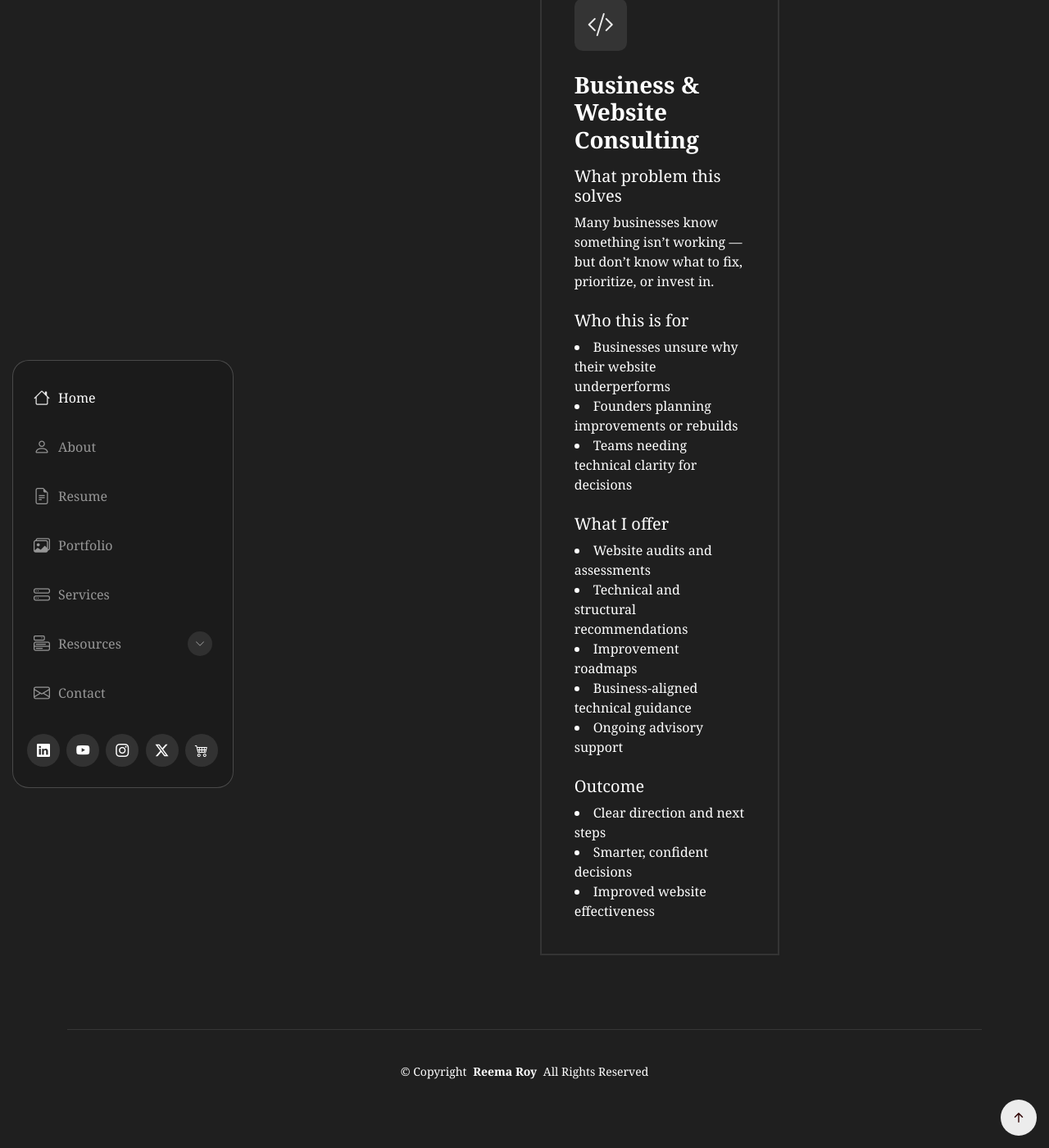
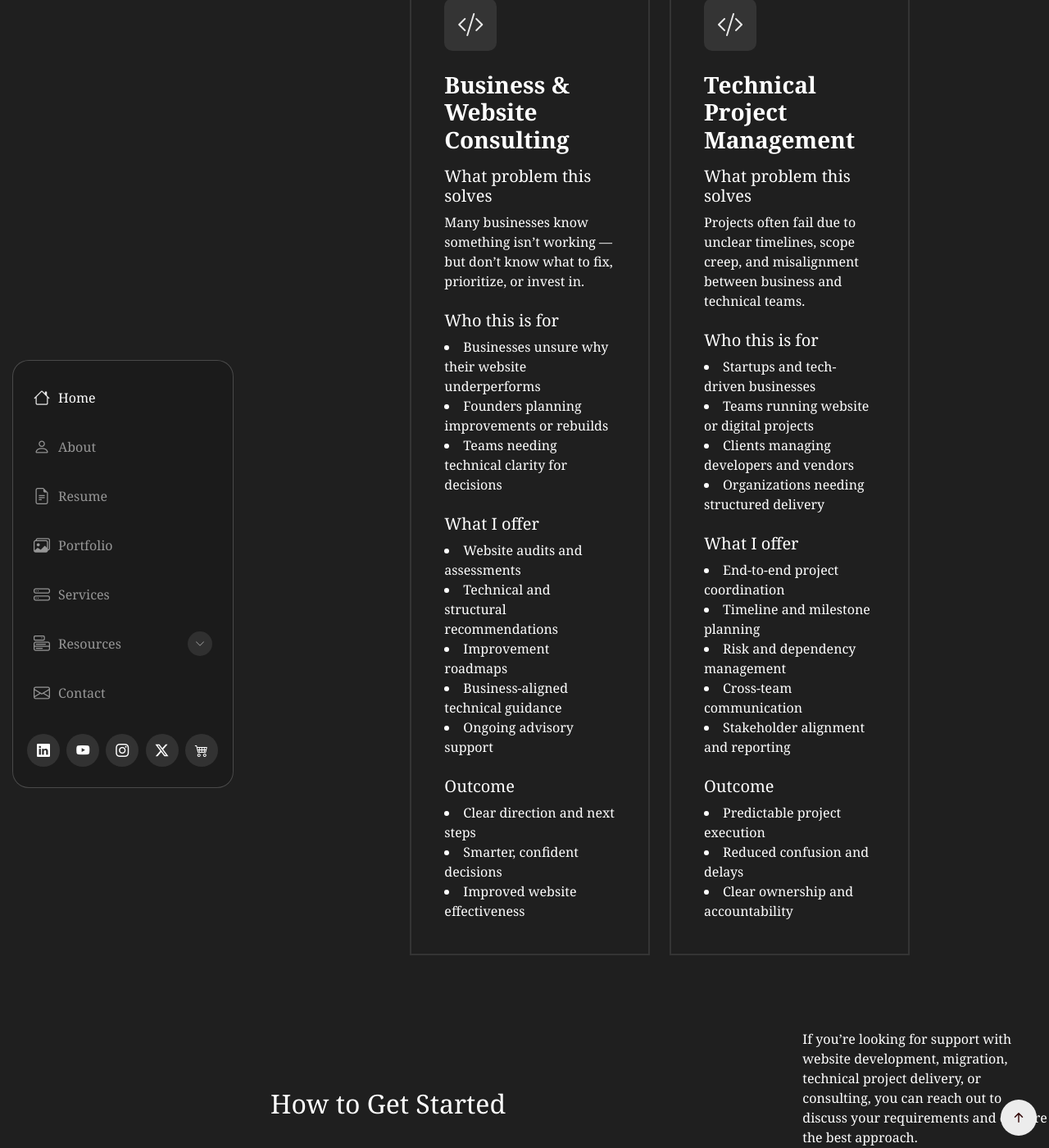
Before and after one commit to iamreemaroy/Reema-Roy, a Jekyll site: the page services.html, which Jekyll copies as it is, in a window 1280 px wide and 1400 px high, scrolled down 1555 px. Shown: the whole window at 82% size. Built offline with Jekyll 4.4.1, drawn with Linux system fonts in a browser that asks for light colours; some of the changed text lies outside the part shown.

Commit message:
Update services.html

```diff
--- a/services.html
+++ b/services.html
@@ -245,11 +245,73 @@ clarity — making them hard to scale, maintain, or optimize.</p>
               <li>Improved website effectiveness</li>
             </div>
           </div>
+           <div class="col-lg-4 col-md-6" data-aos="fade-up" data-aos-delay="100">
+            <div class="service-card position-relative z-1">
+              <div class="service-icon">
+                <i class="bi bi-code-slash"></i>
+              </div>
+              <h3>
+                <a href="service-details.html">
+                  Technical <span>Project Management</span>
+                </a>
+              </h3>
+               <h5>
+                What problem this solves
+              </h5>
+              <p>
+                Projects often fail due to unclear timelines, scope creep, and misalignment between business and technical teams.
+              </p>
+              <br>
+              <h5>Who this is for</h5>
+                <li>Startups and tech-driven businesses</li>
+                <li>Teams running website or digital projects</li>
+                <li>Clients managing developers and vendors</li>
+                <li>Organizations needing structured delivery</li>
+
+              <br>
+              <h5>What I offer</h5>
+                <li>End-to-end project coordination</li>
+                <li>Timeline and milestone planning</li>
+                <li>Risk and dependency management</li>
+                <li>Cross-team communication</li>
+                <li>Stakeholder alignment and reporting</li>
+
+              <br>
+              <h5>Outcome</h5>
+              <li>Predictable project execution</li>
+              <li>Reduced confusion and delays</li>
+              <li>Clear ownership and accountability</li>
+            </div>
+          </div>
         </div>
 
       </div>
 
     </section><!-- /Services Section -->
+    <div class="service-header">
+          <div class="row align-items-center">
+            <div class="col-lg-8 col-md-12">
+              <div class="service-intro">
+                <h2 class="service-heading">
+                  <h2>How to Get Started</h2>
+                </h2>
+              </div>
+            </div>
+            <div class="col-lg-4 col-md-12">
+              <div class="service-summary">
+                <p>If you’re looking for support with website development, migration, technical project delivery, or consulting, you can reach out to discuss your requirements and explore the best approach.</p>
+                <a href="/contact" class="service-btn">
+                  Contact Me
+                  <i class="bi bi-arrow-right"></i>
+                </a>
+                <a href="/resume" class="service-btn">
+                  View Resume
+                  <i class="bi bi-arrow-right"></i>
+                </a>
+              </div>
+            </div>
+          </div>
+        </div>
     </main>
 
   <div id="footer-placeholder"></div>
```
